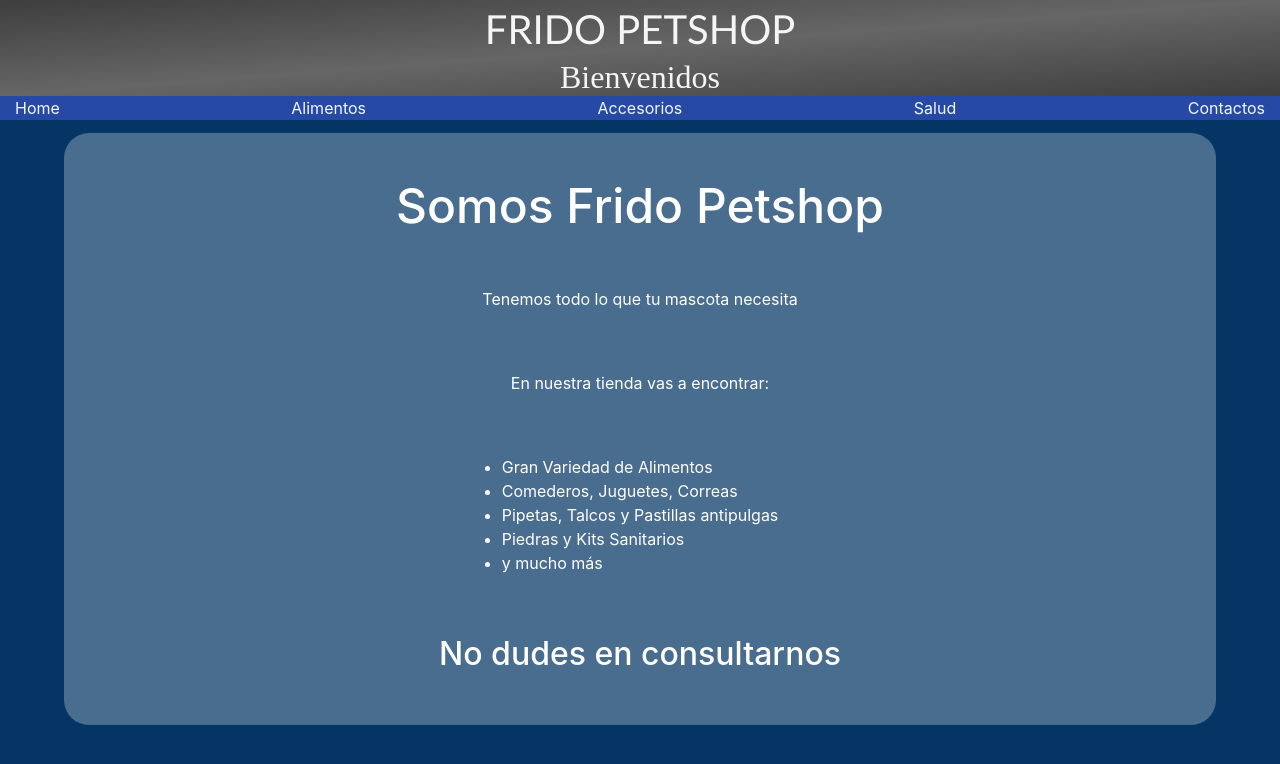
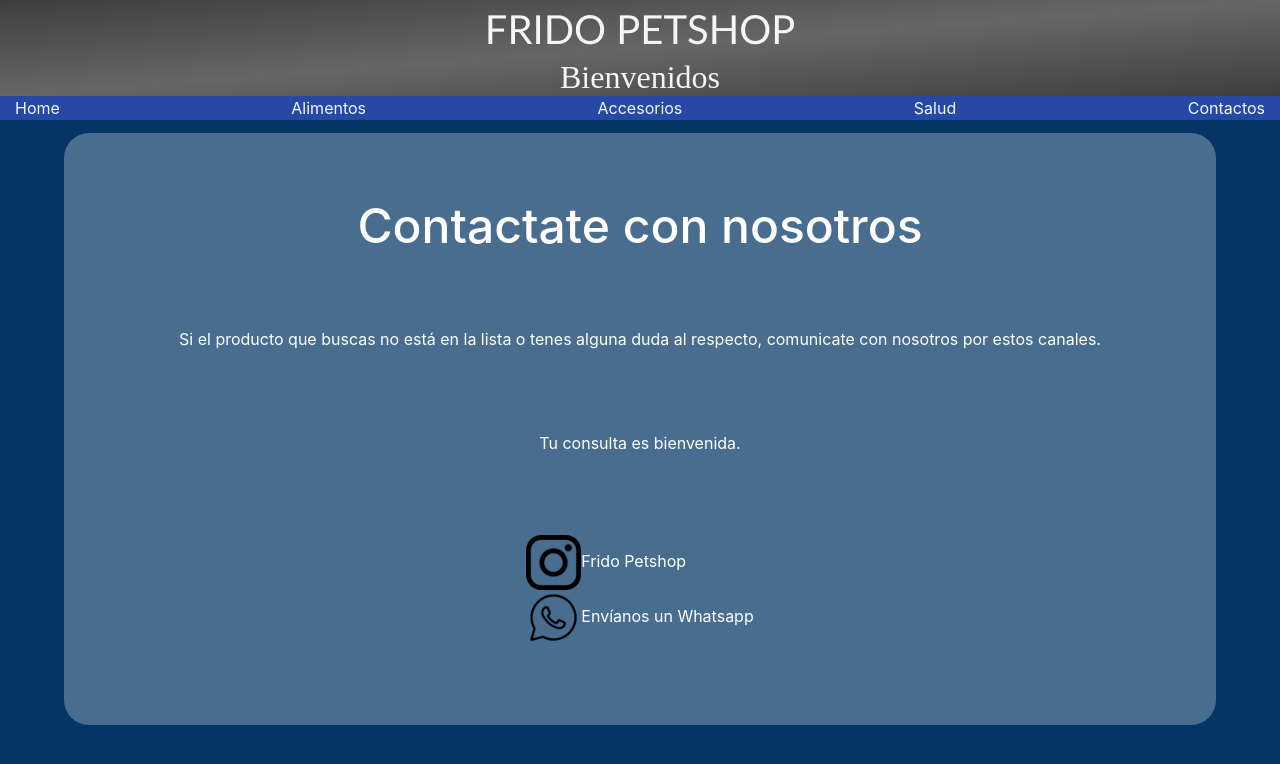
Before and after one commit to EnzoTitaDolce/fridopetshop, an Angular app: page /contactos in a window 1280 px wide. Before the commit this address led to /home. Shown: the top 764 px of the page. Built offline with nearby package versions, Linux system fonts and the light colour scheme.

Commit message:
contacto funcionando

```diff
--- a/src/app/app-routing.module.ts
+++ b/src/app/app-routing.module.ts
@@ -4,6 +4,7 @@ import { HomeComponent } from './home/home.component';
 import { AlimentosComponent } from './alimentos/alimentos.component';
 import { SaludComponent } from './salud/salud.component';
 import { AccesoriosComponent } from './accesorios/accesorios.component';
+import { ContactoComponent } from './contacto/contacto.component';
 
 
 const routes: Routes = [
@@ -11,7 +12,7 @@ const routes: Routes = [
   {path: 'alimentos', component:AlimentosComponent },
   { path: 'accesorios', component: AccesoriosComponent },
   { path: 'salud', component: SaludComponent },
-  //{ path: 'contactos', component: ContactosComponent },
+  { path: 'contactos', component: ContactoComponent },
   { path: '', redirectTo: '/home', pathMatch: 'full' },  // Redirecciona a Home por defecto
   { path: '**', redirectTo: '/home' }  // Redirecciona a Home si la ruta no existe
 ];
--- a/src/app/contacto/contacto.component.css
+++ b/src/app/contacto/contacto.component.css
@@ -0,0 +1,33 @@
+body{
+  color:white;
+  border-radius: 25px;
+  background-color:rgba(255, 255, 255, 0.276);
+  /* background: url('../../assets/img/logo.png');
+  background-position: center;
+  background-repeat: no-repeat; */
+  background-size:35%;
+  height: 74vh;
+  display:flex;
+  flex-direction: column;
+  justify-content: space-evenly;
+  align-items: center;
+}
+h1{
+  font-size: 3rem;
+}
+img{
+  width:55px;
+}
+a{
+  text-decoration: none;
+  color: white;
+}
+li:hover{
+  background-color: #043565;
+  border-radius: 5px;
+  padding:10px;
+}
+
+li{
+  list-style: none;
+}
--- a/src/app/contacto/contacto.component.html
+++ b/src/app/contacto/contacto.component.html
@@ -1 +1,16 @@
-<p>contacto works!</p>
+<body>
+  <h1>Contactate con nosotros</h1>
+  <p>Si el producto que buscas no está en la lista o tenes alguna duda al respecto, comunicate con nosotros
+    por estos canales.
+  </p>
+  <p>Tu consulta es bienvenida.</p>
+  <ul>
+      <li><img src="../../assets/img/logotipo-de-instagram.png">
+        <a href="https://www.instagram.com/frido.petshop/" target="_blank">Frido Petshop</a>
+      </li>
+      <li>
+        <img src="../../assets/img/pngegg.png">
+        <a href="https://api.whatsapp.com/send?phone=5493816121337" target="_blank">Envíanos un Whatsapp</a>
+      </li>
+  </ul>
+</body>
```
Also changed, not shown: src/assets/img/logotipo-de-instagram.png (added), src/assets/img/pngegg.png (added).
